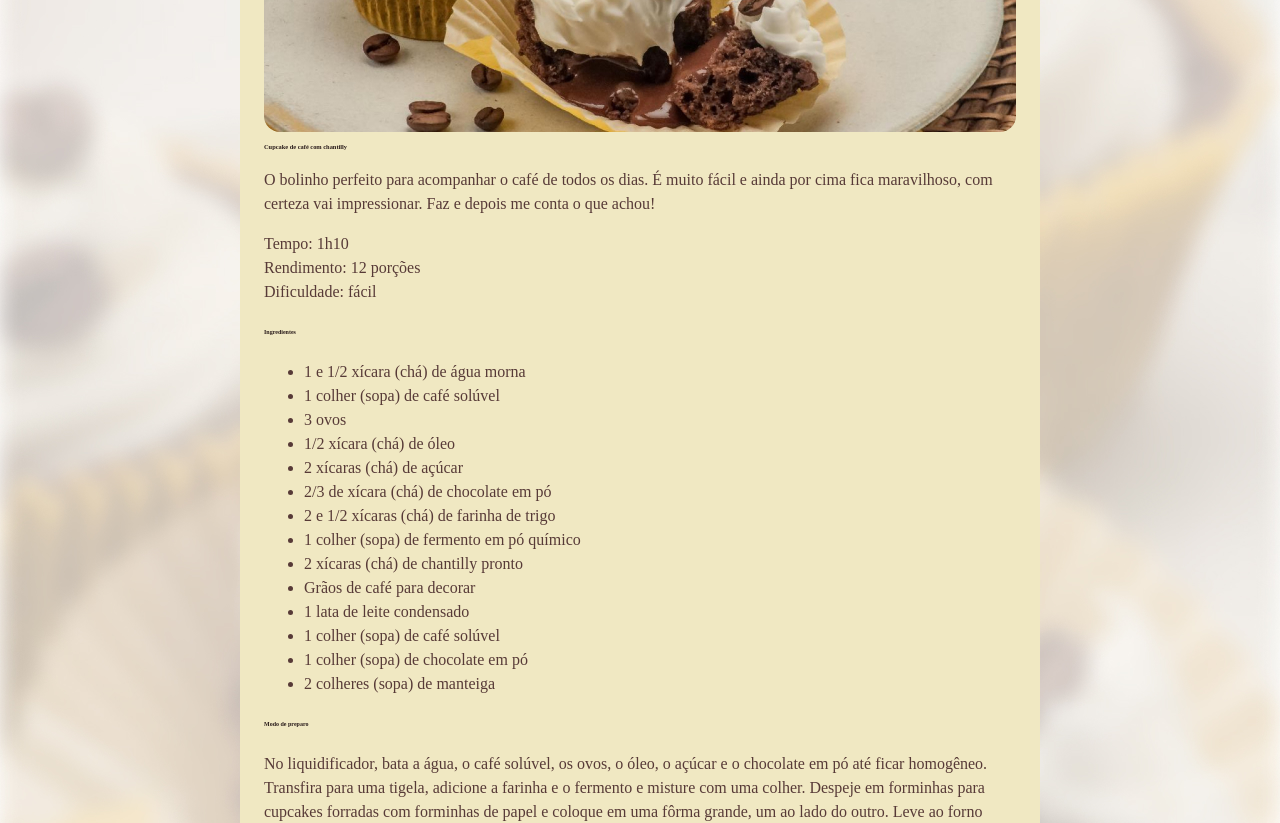
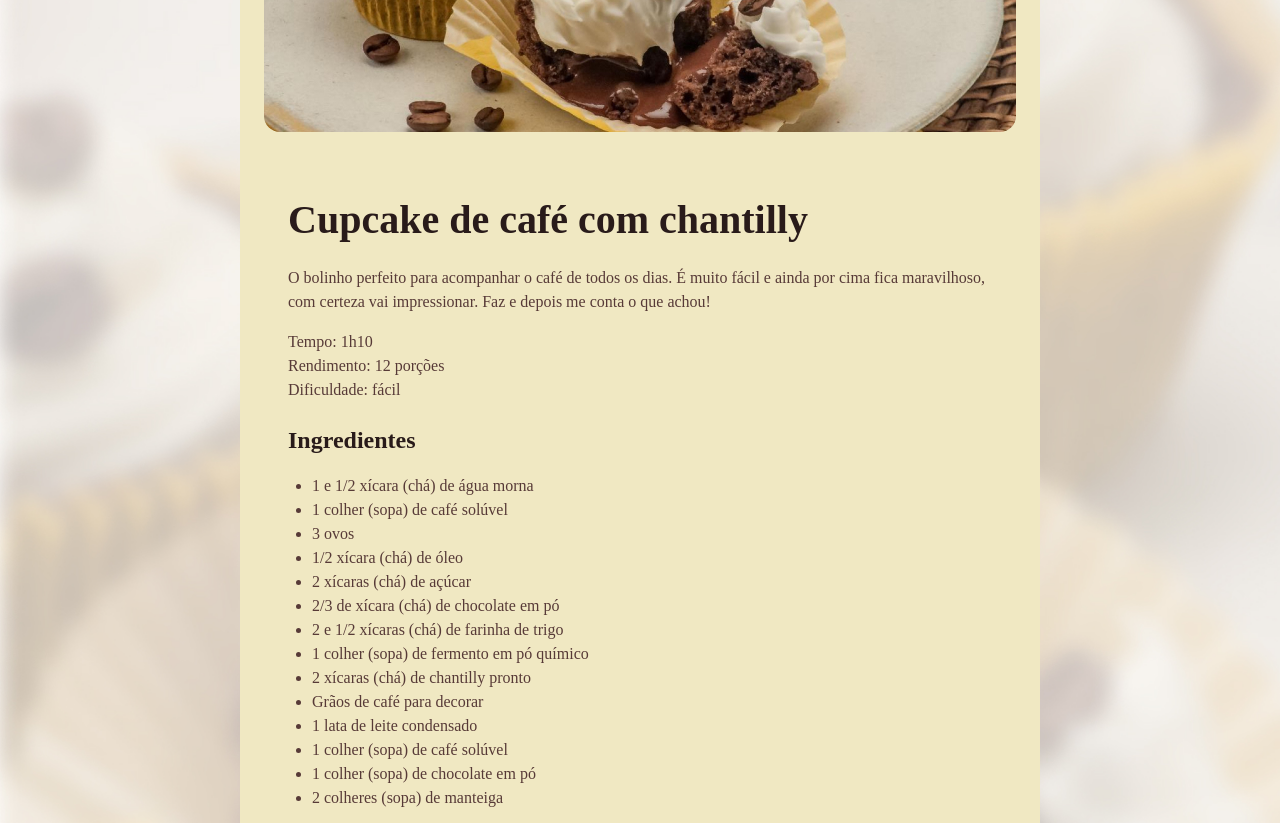
Before and after one commit to Natanielchagass/Projeto, a plain HTML site: page index.html in a window 1280 px wide. Shown: the part 340-1163 px from the top of the page. Drawn offline with Linux system fonts and the light colour scheme; a web font is replaced by a local one.

Commit message:
personalizando espaços

```diff
--- a/style.css
+++ b/style.css
@@ -19,14 +19,30 @@ body{
 img {
   border-radius: 16px;
 }
+main {
+  padding: 24px;
+}
+section + section {
+  margin-top: 24px;
+}
+#about p + p {
+  margin-top: 12px;
+}
 
 h1{
   line-height: 140%;
-  font-size: 40%;
+ font-size: 40px;
+ margin-bottom: 4px;
 }
 h2{
-  font-size: 24%;
+  font-size: 24px;
 }
+
 h1, h2 {
   color: #291B1A;
+  margin-bottom: 4px;
+  line-height: 150%;
 }
+ul {
+  padding-left:24px ;
+}
```
